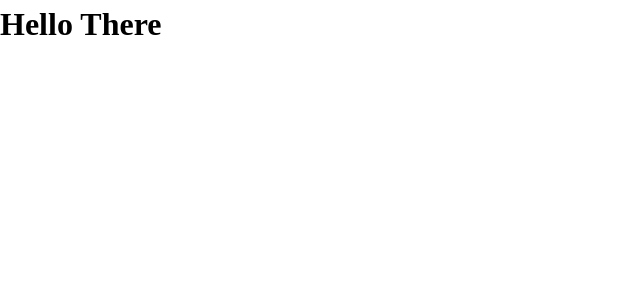
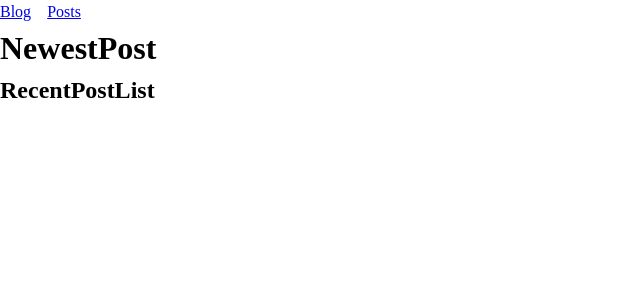
Before and after one commit to igorashs/react-blog-view, a React (Create React App) app: page / in a window 1280 px wide. Shown: the top 300 px of the page, without its empty margins (0-640 px from the left). Built offline with nearby package versions, Linux system fonts and the light colour scheme; a web font is replaced by a local one.

Commit message:
add react-router

```diff
--- a/package.json
+++ b/package.json
@@ -8,6 +8,7 @@
     "@testing-library/user-event": "^7.2.1",
     "react": "^16.13.1",
     "react-dom": "^16.13.1",
+    "react-router-dom": "^5.2.0",
     "react-scripts": "3.4.1"
   },
   "scripts": {
--- /dev/null
+++ b/src/components/App/App.css
@@ -0,0 +1,7 @@
+.App_Nav ul {
+  display: flex;
+}
+
+.App_Nav ul li:nth-child(n + 2) {
+  margin-left: 16px;
+}
--- a/src/components/App/App.js
+++ b/src/components/App/App.js
@@ -1,7 +1,38 @@
 import React from 'react';
+import './App.css';
+import HomePage from '../HomePage';
+import PostsPage from '../PostsPage';
+import { BrowserRouter as Router, Switch, Route, Link } from 'react-router-dom';
 
 function App() {
-  return <h1>Hello There</h1>;
+  // const [posts, setPosts] = useState(null);
+
+  return (
+    <Router>
+      <header className="App_Header">
+        <nav className="App_Nav">
+          <ul>
+            <li>
+              <Link to="/">Blog</Link>
+            </li>
+            <li>
+              <Link to="/posts">Posts</Link>
+            </li>
+          </ul>
+        </nav>
+      </header>
+
+      <Switch>
+        <Route path="/" exact>
+          <HomePage />
+        </Route>
+        <Route path="/posts" exact>
+          <PostsPage />
+        </Route>
+        {/* <Route path="/post"><PostPage /></Route> */}
+      </Switch>
+    </Router>
+  );
 }
 
 export default App;
--- /dev/null
+++ b/src/components/HomePage/HomePage.js
@@ -0,0 +1,12 @@
+import React from 'react';
+import NewestPost from './NewestPost';
+import RecentPostLists from './RecentPostList';
+
+export default function HomePage(props) {
+  return (
+    <div className="Container">
+      <NewestPost />
+      <RecentPostLists />
+    </div>
+  );
+}
--- /dev/null
+++ b/src/components/HomePage/NewestPost.js
@@ -0,0 +1,5 @@
+import React from 'react';
+
+export default function NewesetPost(props) {
+  return <h1>NewestPost</h1>;
+}
--- /dev/null
+++ b/src/components/HomePage/RecentPostList.js
@@ -0,0 +1,5 @@
+import React from 'react';
+
+export default function RecentPostList(props) {
+  return <h2>RecentPostList</h2>;
+}
--- /dev/null
+++ b/src/components/HomePage/index.js
@@ -0,0 +1,3 @@
+import HomePage from './HomePage';
+
+export default HomePage;
--- /dev/null
+++ b/src/components/PostsPage/PostsPage.js
@@ -0,0 +1,5 @@
+import React from 'react';
+
+export default function PostsPage() {
+  return <h1>Posts Page</h1>;
+}
--- /dev/null
+++ b/src/components/PostsPage/index.js
@@ -0,0 +1,3 @@
+import PostsPage from './PostsPage';
+
+export default PostsPage;
```
Also changed, not shown: 1 other file (tests, documents, lock files or other folders).
